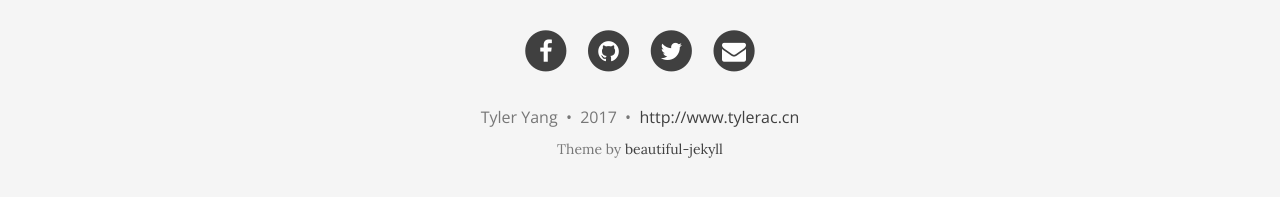
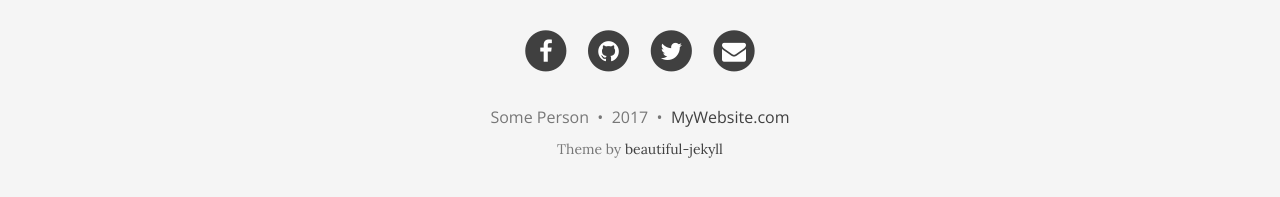
Before and after one commit to TylerAC/TylerAC.github.io, a Jekyll site: the page built from index.html, in a window 1280 px wide and 900 px high, scrolled down 1101 px. Shown: the part 690-887 px from the top of the window. Built offline with Jekyll 4.4.1, drawn with Linux system fonts in a browser that asks for light colours; nearby versions of some CDN libraries; the list of posts is cut into pages by our own code.

Commit message:
add tylerac

```diff
--- a/_config.yml
+++ b/_config.yml
@@ -4,7 +4,7 @@
 # baseurl is the website's URL without the hostname
 
 # If you are building a simple GitHub user page (http://username.github.io) then use these settings:
-url: ""
+url: "http://tylerac.github.io"
 baseurl: ""
 
 # If you are building a GitHub project page then use these settings:
@@ -28,7 +28,7 @@
     - Beautiful Jekyll: "http://deanattali.com/beautiful-jekyll/"
     - Learn markdown: "http://www.markdowntutorial.com/"
     - GitHub Pages: "https://pages.github.com/"
-  Author's home: "http://www.tylerac.cn"
+  Author's home: "http://deanattali.com"
 
 # Image to show in the navigation bar - image must be a square (width = height)
 # Remove this parameter if you don't want an image in the navbar
@@ -43,8 +43,8 @@
 # Change all these values or delete the ones you don't want.
 # Important: you must keep the "name" parameter, everything else you can remove
 author:
-  name: Tyler Yang
-  email: "yangtielong@gmail.com"
+  name: Some Person
+  email: "youremail@domain.com"
   facebook: yourname  # eg. daattali
   github: yourname    # eg. daattali
   twitter: yourname   # eg. daattali
@@ -86,7 +86,7 @@
 
 # How to display the link to the website in the footer
 # Remove this if you don't want a link in the footer
-url-pretty: "http://www.tylerac.cn"  # eg. "deanattali.com/beautiful-jekyll"
+url-pretty: "MyWebsite.com"  # eg. "deanattali.com/beautiful-jekyll"
 
 # --- Misc --- #
 # Fill in your Disqus shortname (NOT the userid) if you want to support Disqus comments
```
